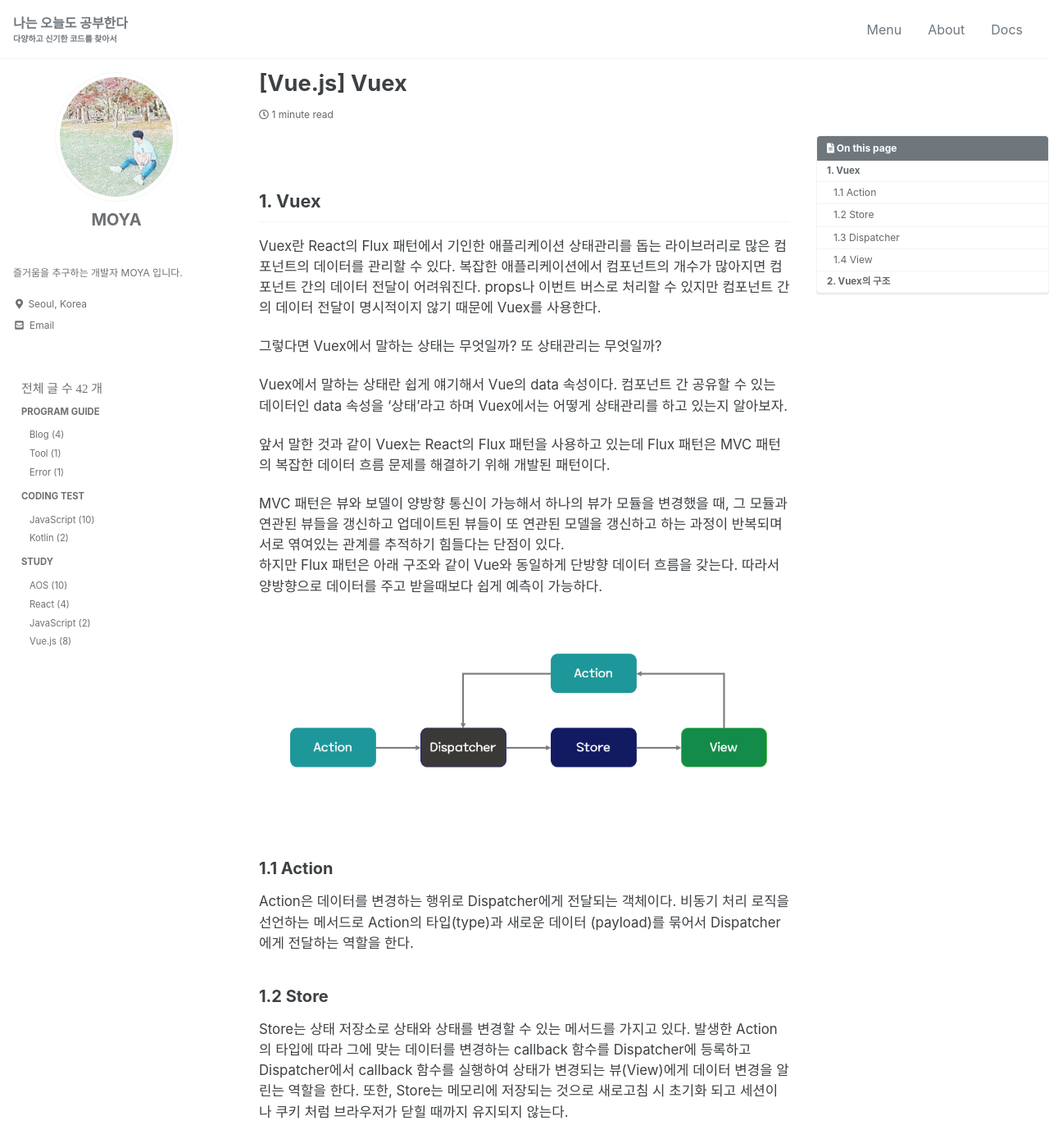
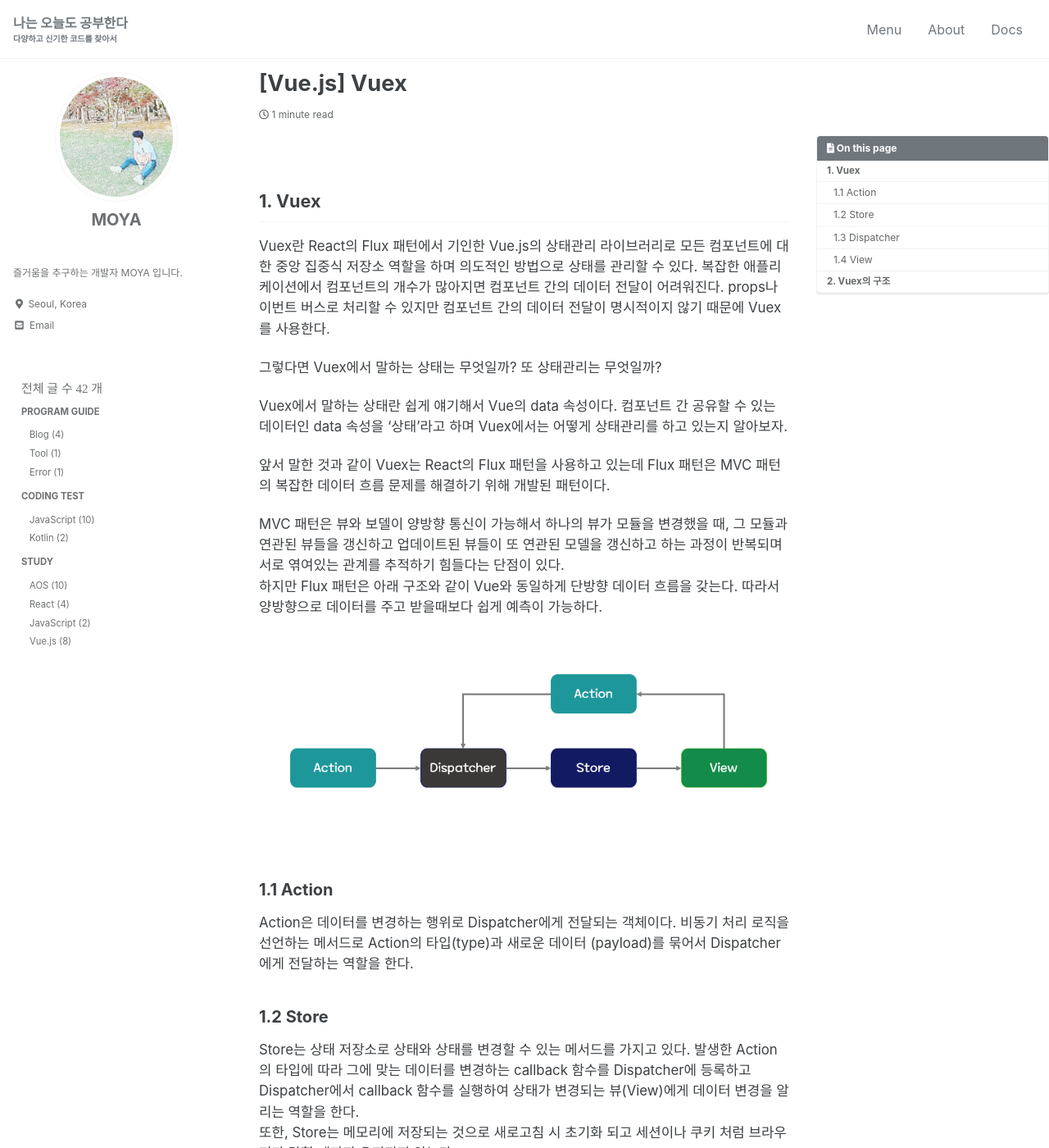
Before and after one commit to kdc7140/kdc7140.github.io, a Jekyll site: the page built from _posts/study/2022-10-03-vue008.md, in a window 1280 px wide and 1400 px high. Shown: the whole window at 82% size. Built offline with Jekyll 4.4.1, drawn with Linux system fonts in a browser that asks for light colours; cached includes are drawn as plain includes; some web fonts are replaced; some of the changed text lies outside the part shown.

Commit message:
vuex contents change

```diff
--- a/_posts/study/2022-10-03-vue008.md
+++ b/_posts/study/2022-10-03-vue008.md
@@ -16,7 +16,7 @@
 
 ## 1. Vuex
 
-Vuex란 React의 Flux 패턴에서 기인한 애플리케이션 상태관리를 돕는 라이브러리로 많은 컴포넌트의 데이터를 관리할 수 있다.
+Vuex란 React의 Flux 패턴에서 기인한 Vue.js의 상태관리 라이브러리로 모든 컴포넌트에 대한 중앙 집중식 저장소 역할을 하며 의도적인 방법으로 상태를 관리할 수 있다.
 복잡한 애플리케이션에서 컴포넌트의 개수가 많아지면 컴포넌트 간의 데이터 전달이 어려워진다. props나 이번트 버스로 처리할 수 있지만 컴포넌트 간의 데이터 전달이 명시적이지 않기 때문에 Vuex를 사용한다.
 
 그렇다면 Vuex에서 말하는 상태는 무엇일까? 또 상태관리는 무엇일까?
@@ -39,7 +39,7 @@
 
 ### 1.2 Store
 
-Store는 상태 저장소로 상태와 상태를 변경할 수 있는 메서드를 가지고 있다. 발생한 Action의 타입에 따라 그에 맞는 데이터를 변경하는 callback 함수를 Dispatcher에 등록하고 Dispatcher에서 callback 함수를 실행하여 상태가 변경되는 뷰(View)에게 데이터 변경을 알린는 역할을 한다.
+Store는 상태 저장소로 상태와 상태를 변경할 수 있는 메서드를 가지고 있다. 발생한 Action의 타입에 따라 그에 맞는 데이터를 변경하는 callback 함수를 Dispatcher에 등록하고 Dispatcher에서 callback 함수를 실행하여 상태가 변경되는 뷰(View)에게 데이터 변경을 알리는 역할을 한다.<br/>
 또한, Store는 메모리에 저장되는 것으로 새로고침 시 초기화 되고 세션이나 쿠키 처럼 브라우저가 닫힐 때까지 유지되지 않는다.
 
 
@@ -61,8 +61,13 @@
 
 ## 2. Vuex의 구조
 
+Flux 패턴에 기인한 Vuex의 전체적인 흐름도를 보면 아래와 같다.
+
+component(View)에서 사용자에 의한 Action이 발생하면 Mutation에 선언되어 있는 이벤트 로직을 통해 State의 값을 변경하고 다시 component에 반환하여 화면을 그리는 구조이다.
 
 <img src="/assets/images/vuex_structure.PNG"><br/><br/>
+
+
 
 
 
@@ -70,5 +75,5 @@
 
 state : 여러 컴포넌트에 공유되는 데이터(data)
 getters : 연산된 state 값을 접근하는 속성(computed)
-mutations : state 값을 변경하는 이벤트 로직, 메서드(methods)
+mutations : state 값을 변경하는 이벤트 로직, 메서드(methods) -> commit 으로 동작시킴
 actions : 비동기 처리 로직을 선언하는 메서드(aysnc methods)
```
